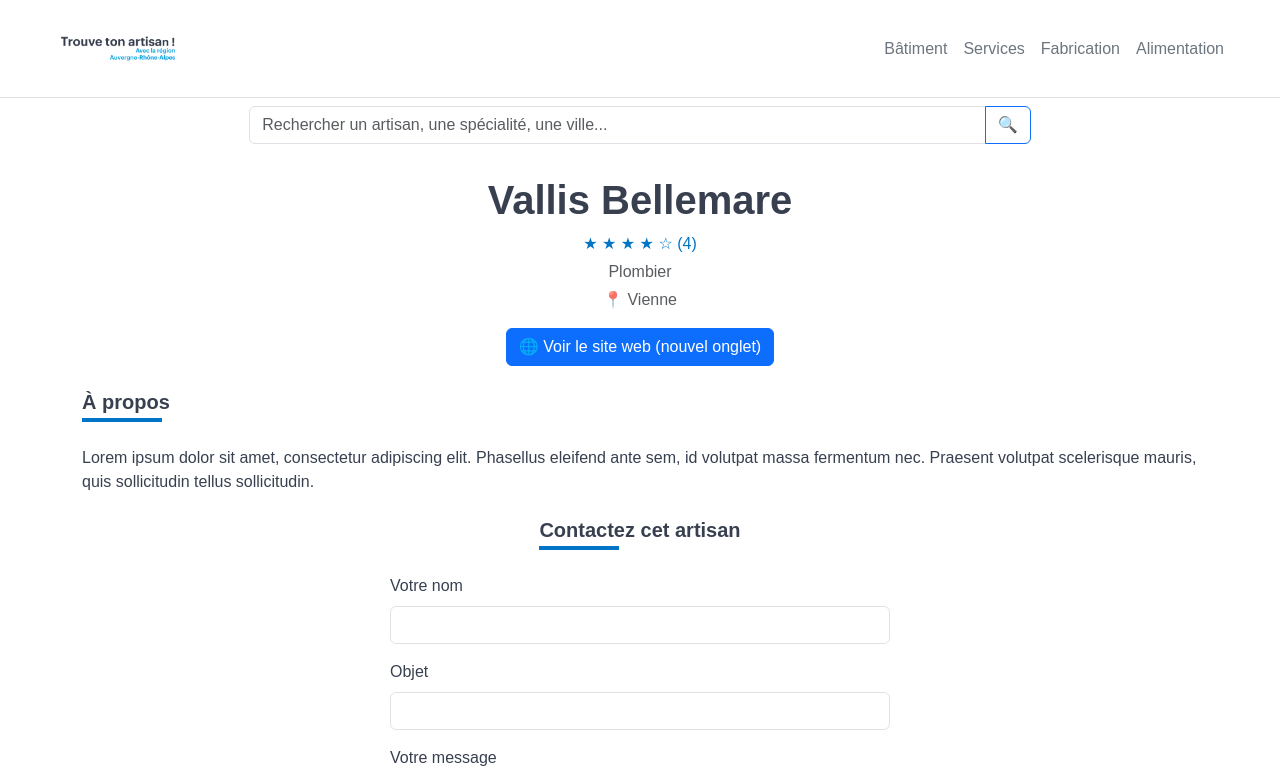
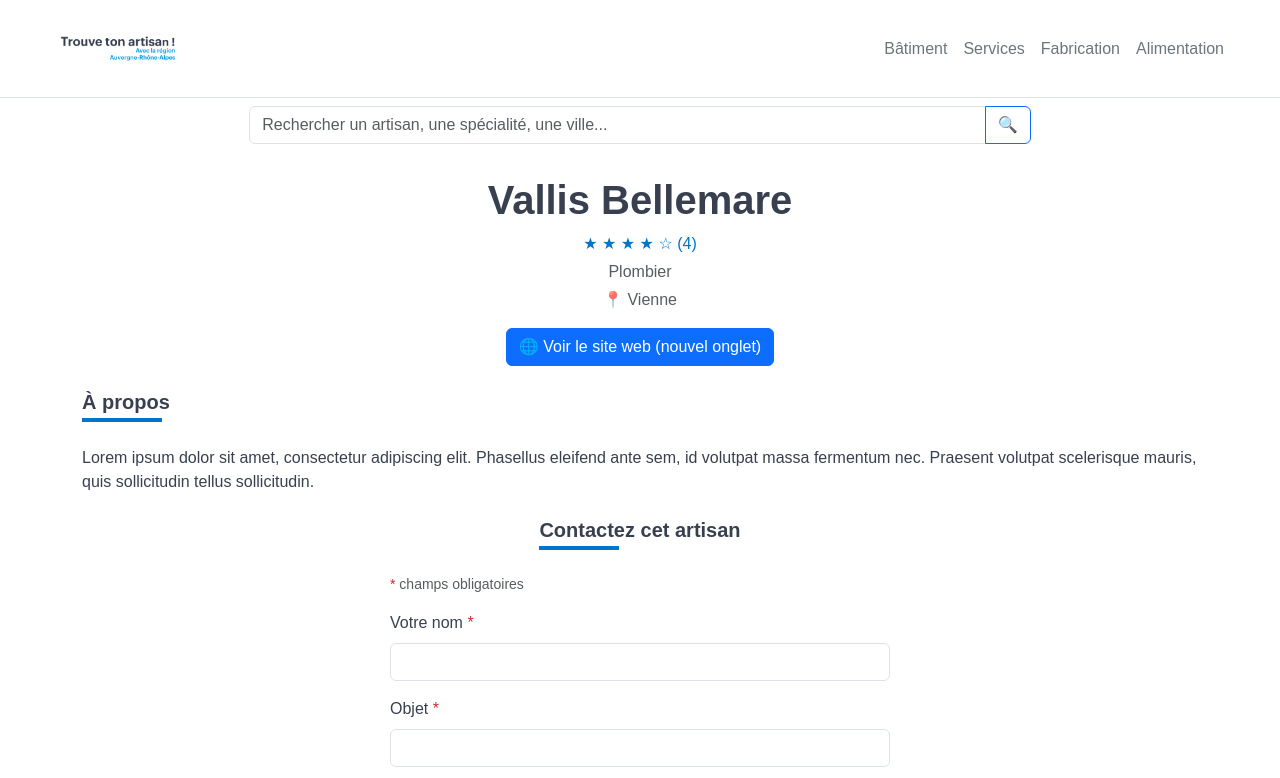
Before and after one commit to lagrcdev/trouve-ton-artisan, a Next.js app: page /artisans/1 in a window 1280 px wide. Shown: the top 778 px of the page. Built offline with nearby package versions, Linux system fonts and the light colour scheme.

Commit message:
correction couleurs

```diff
--- a/app/globals.scss
+++ b/app/globals.scss
@@ -1,5 +1,6 @@
 // Variables de la charte graphique de la region Auvergne-Rhone-Alpes
 $primary: #0074c7;
+$primary-dark: #00497c;
 $secondary: #384050;
 $light: #f1f8fc;
 $danger: #cd2c2e;
@@ -12,7 +13,9 @@ $success: #82b864;
   --bs-primary-rgb: 0, 116, 199;
   --bs-secondary: #{$secondary};
   --bs-danger: #{$danger};
+  --bs-danger-rgb: 205, 44, 46;
   --bs-success: #{$success};
+  --bs-success-rgb: 130, 184, 100;
   --bs-light: #{$light};
   --bs-font-sans-serif: "Graphik", Arial, Helvetica, sans-serif;
 }
@@ -66,6 +69,17 @@ main {
   color: $primary;
 }
 
+// Couleur au survol des liens du menu et des boutons principaux
+.nav-link:hover {
+  color: $primary-dark !important;
+}
+
+.btn-primary:hover,
+.btn-primary:focus {
+  background-color: $primary-dark;
+  border-color: $primary-dark;
+}
+
 footer {
   background-color: $secondary;
   color: #ffffff;
--- a/components/ArtisanCard.js
+++ b/components/ArtisanCard.js
@@ -7,6 +7,7 @@ export default function ArtisanCard({ artisan }) {
     <Link href={`/artisans/${artisan.id}`} className="text-decoration-none text-reset">
       <div className="card artisan-card h-100 shadow-sm">
         <div className="card-body">
+          {artisan.top && <span className="badge bg-success mb-2">Artisan du mois</span>}
           <h3 className="h5 fw-bold">{artisan.name}</h3>
           <p className="mb-1">
             <StarRating note={artisan.note} />
--- a/components/ContactForm.js
+++ b/components/ContactForm.js
@@ -23,21 +23,24 @@ export default function ContactForm({ idArtisan }) {
       {etat.succes && <p className="text-success">Votre message a bien été envoyé.</p>}
       {etat.erreur && <p className="text-danger">{etat.erreur}</p>}
 
+      <p className="small text-muted">
+        <span className="text-danger">*</span> champs obligatoires
+      </p>
       <div className="mb-3">
         <label htmlFor="nom" className="form-label">
-          Votre nom
+          Votre nom <span className="text-danger">*</span>
         </label>
         <input type="text" className="form-control" id="nom" name="nom" required />
       </div>
       <div className="mb-3">
         <label htmlFor="objet" className="form-label">
-          Objet
+          Objet <span className="text-danger">*</span>
         </label>
         <input type="text" className="form-control" id="objet" name="objet" required />
       </div>
       <div className="mb-3">
         <label htmlFor="message" className="form-label">
-          Votre message
+          Votre message <span className="text-danger">*</span>
         </label>
         <textarea className="form-control" id="message" name="message" rows="4" required></textarea>
       </div>
```
